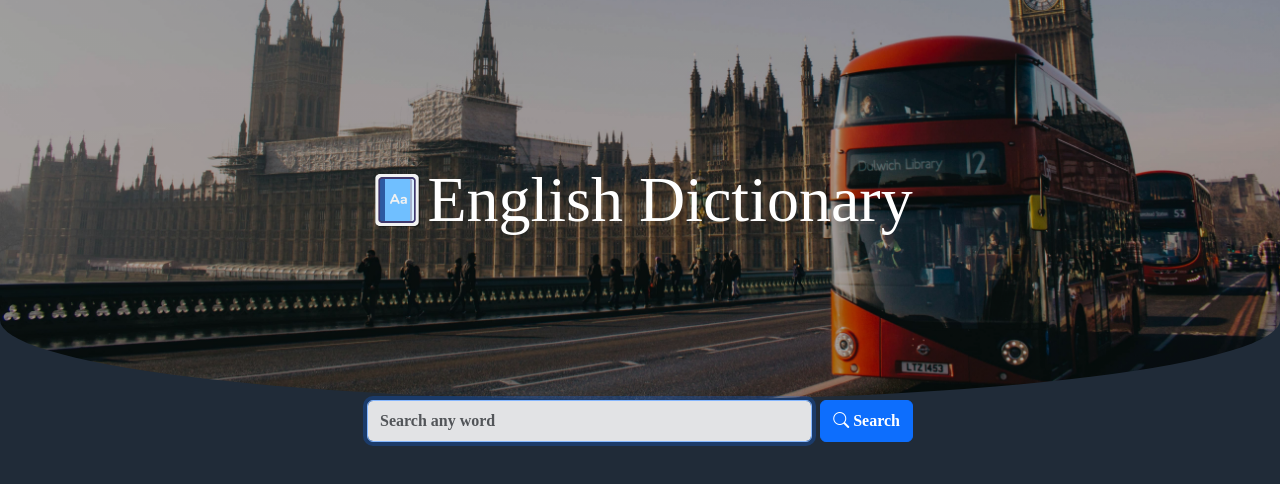
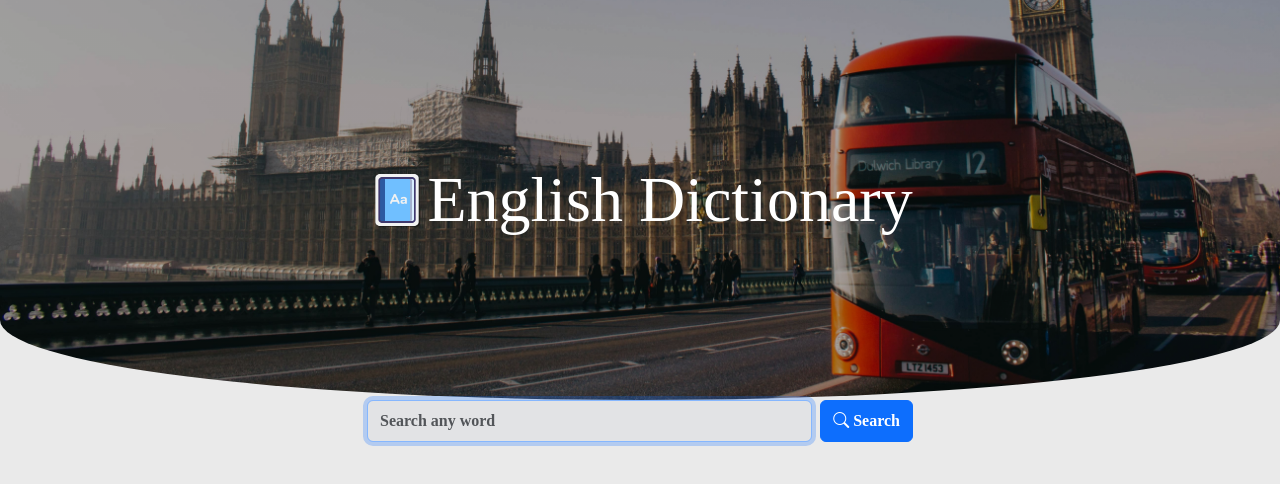
Before and after one commit to MFabri31/english-dictionary, a React (Vite) app: page / in a window 1280 px wide. Shown: the top 484 px of the page. Built offline with nearby package versions, Linux system fonts and the light colour scheme.

Commit message:
apply the initial app theme

```diff
--- a/src/components/Header.jsx
+++ b/src/components/Header.jsx
@@ -4,7 +4,7 @@ const Header = () => {
   return (
     <header className="d-flex align-items-center justify-content-center py-5 curved header">
       <img src={Logo} alt="icon dictionary" width="60px" />
-      <h1 className="display-3 m-0">English Dictionary</h1>
+      <h1 className="display-3 m-0 text-white">English Dictionary</h1>
     </header>
   );
 };
--- a/src/styles.css
+++ b/src/styles.css
@@ -1,12 +1,12 @@
 :root {
   --dark-color: #202b38;
-  --white-color: #fff;
+  --white-color: #eaeaea;
 }
 
 body {
   font-family: serif;
-  background-color: var(--dark-color);
-  color: var(--white-color);
+  background-color: var(--white-color);
+  color: var(--dark-color);
 }
 
 .loading {
```
